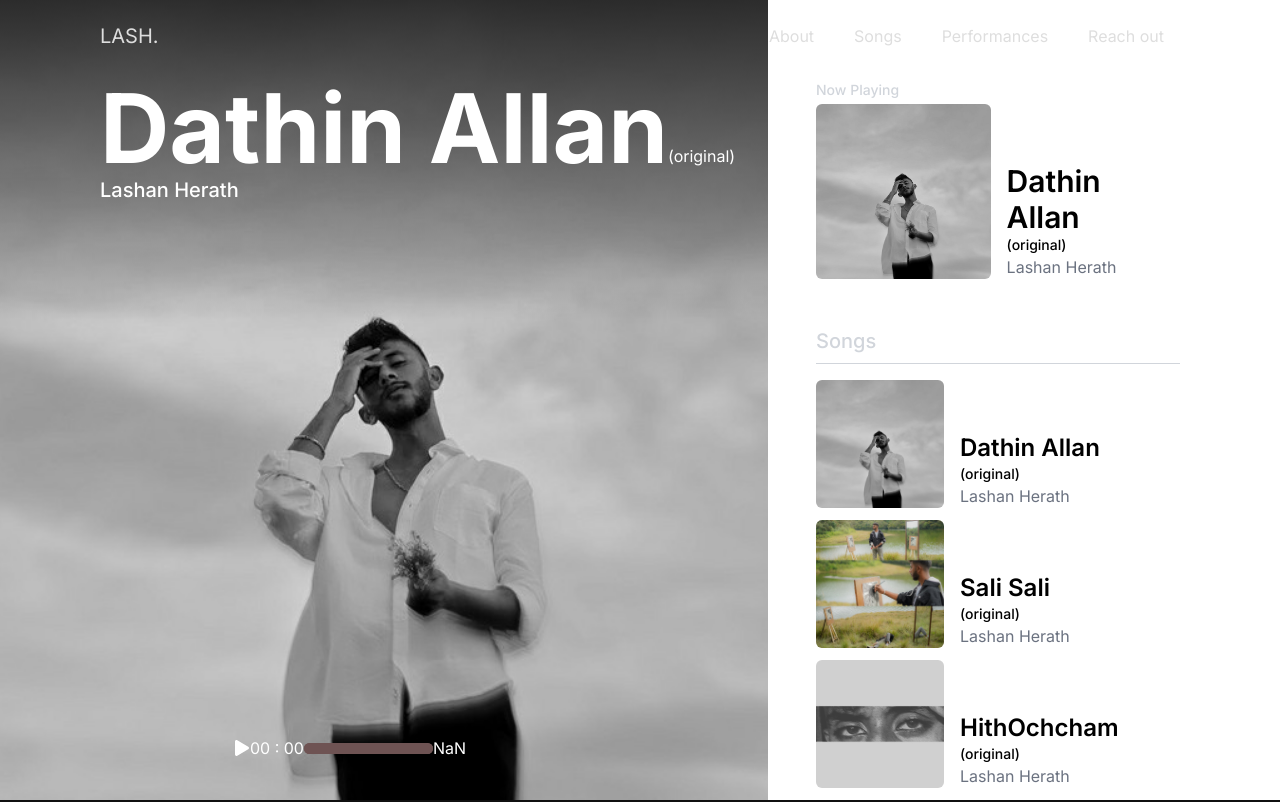
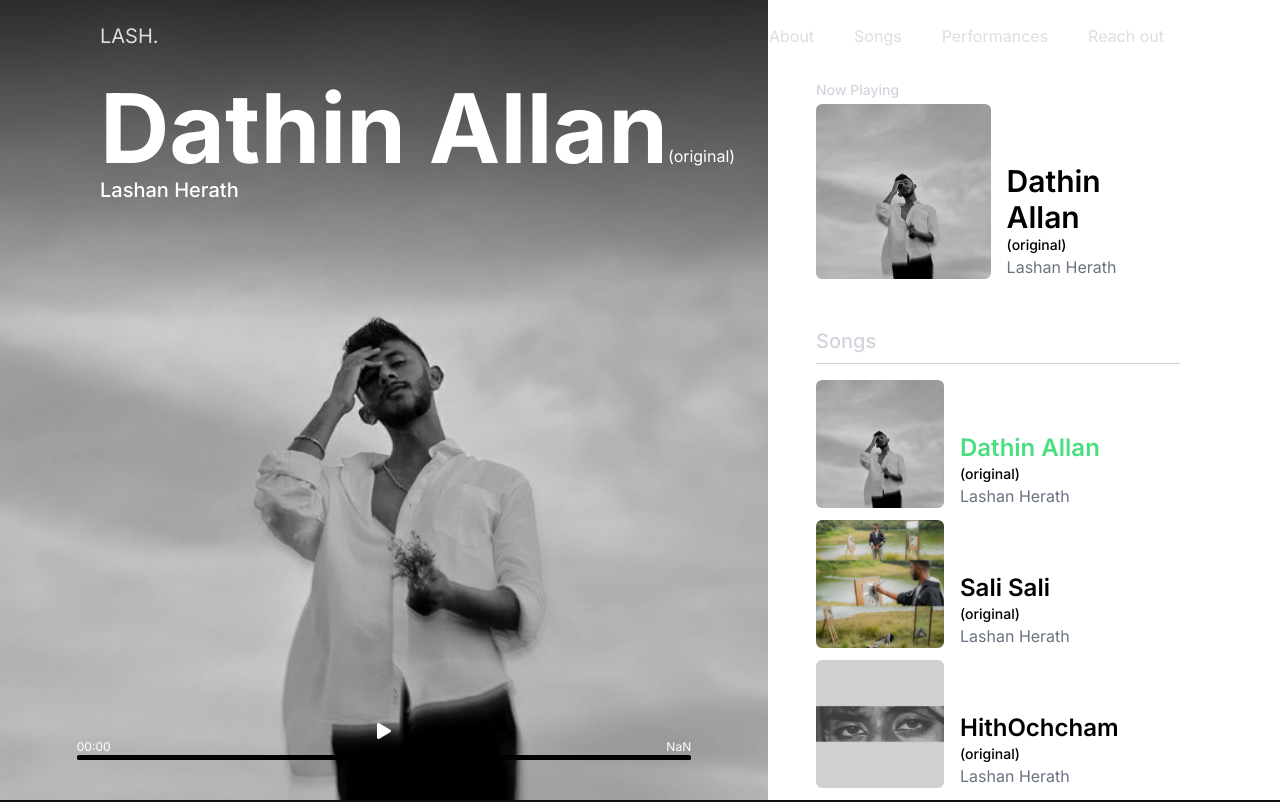
Before and after one commit to Vinod-Mendis/Lash-Portfolio, a Next.js app: page /songs in a window 1280 px wide. Shown: the top 802 px of the page. Built offline with nearby package versions, Linux system fonts and the light colour scheme.

Commit message:
AudioPlayer component : dynamic version

```diff
--- a/app/songs/page.jsx
+++ b/app/songs/page.jsx
@@ -7,10 +7,14 @@ import { useState } from "react";
 import AudioPlayer from "@/components/AudioPlayer";
 
 function songs() {
-  const [selectedSong, setSelectedSong] = useState(null);
+  const [selectedSong, setSelectedSong] = useState(content.songs.song_4);
+  const [playingSong, setPlayingSong] = useState(content.songs.song_4.mp3File);
+
 
   const handleSongClick = (song) => {
     setSelectedSong(song);
+    setPlayingSong(song.mp3File);
+    console.log(song.mp3File);
   };
 
   return (
@@ -20,7 +24,7 @@ function songs() {
       <div className="bg-green-600 h-full md:w-[60%] relative">
         <div className="absolute top-0 bg-desktop-song-gradient h-full w-full"></div>
         <div className="md:pl-[100px] px-[20px] md:px-0 mt-20 absolute z-10">
-          <div className="items-end  flex">
+          <div className="items-end flex">
             <h1 className="text-5xl md:text-8xl font-bold text-white">
               {selectedSong ? selectedSong.name : "Dathin Allan"}
             </h1>
@@ -32,8 +36,7 @@ function songs() {
             Lashan Herath
           </h1>
         </div>
-        <div className="absolute bottom-0 z-10">
-        </div>
+        <div className="absolute bottom-0 z-10"></div>
         <Image
           src={selectedSong ? selectedSong.cover : cover}
           alt="cover_image"
@@ -41,8 +44,8 @@ function songs() {
           height={400}
           className="object-cover h-full w-full"
         />
-        <div className="absolute z-10 bottom-0 text-black">
-          <AudioPlayer/>
+        <div className="absolute z-10 bottom-0 text-black flex w-full items-center justify-center">
+          <AudioPlayer currentSong={playingSong} />
         </div>
       </div>
 
@@ -78,7 +81,7 @@ function songs() {
           <div className="w-full h-px bg-gray-300 mt-2 mb-4"></div>
 
           <div
-            className="flex flex-col gap-3 overflow-y-auto pb-24"
+            className="flex flex-col gap-3 overflow-y-scroll pb-24"
             style={{ maxHeight: "calc(100vh - 300px)" }}
           >
             {Object.entries(content.songs)
@@ -89,13 +92,13 @@ function songs() {
                   className="cursor-pointer flex items-end gap-4 hover:bg-gray-100 rounded-md transition"
                   onClick={() => handleSongClick(song)}
                 >
-                  <div className="w-32 song">
+                  <div className="w-32">
                     <Image
                       src={song.cover}
                       alt="cover_image"
                       width={400}
                       height={400}
-                      className="object-cover h-full w-full rounded-md"
+                      className="h-full w-full rounded-md"
                     />
                   </div>
                   <div>
--- a/components/AudioPlayer.jsx
+++ b/components/AudioPlayer.jsx
@@ -1,9 +1,8 @@
 import React, { useState, useRef, useEffect } from "react";
 import styles from "../styles/AudioPlayer.module.css";
-import { FaPlay } from "react-icons/fa";
-import { FaPause } from "react-icons/fa";
+import { FaPlay, FaPause } from "react-icons/fa";
 
-function AudioPlayer() {
+function AudioPlayer({ currentSong }) {
   // state
   const [isPlaying, setIsPlaying] = useState(false);
   const [duration, setDuration] = useState(0);
@@ -11,7 +10,7 @@ function AudioPlayer() {
 
   // References
   const audioPlayer = useRef(); // reference to the audio player
-  const progressBar = useRef(); // reference to the progress nar
+  const progressBar = useRef(); // reference to the progress bar
   const animationRef = useRef(); // reference to progress bar animation
 
   const togglePlayPause = () => {
@@ -47,10 +46,71 @@ function AudioPlayer() {
   };
 
   useEffect(() => {
-    const seconds = Math.floor(audioPlayer.current.duration);
-    setDuration(seconds);
-    progressBar.current.max = seconds;
-  }, [audioPlayer?.current?.loadedmetadata, audioPlayer?.current?.readyState]);
+    // Reset the progress bar and current time when the current song changes
+    if (audioPlayer.current) {
+      audioPlayer.current.pause();
+      audioPlayer.current.currentTime = 0;
+      progressBar.current.value = 0;
+      setCurrentTime(0);
+    }
+
+    // Load the new song's metadata
+    const handleLoadedMetadata = () => {
+      const seconds = Math.floor(audioPlayer.current.duration);
+      setDuration(seconds);
+      progressBar.current.max = seconds;
+      if (isPlaying) {
+        audioPlayer.current.play();
+        animationRef.current = requestAnimationFrame(whilePlaying);
+      }
+    };
+
+    const audioRef = audioPlayer.current;
+    if (audioRef) {
+      audioRef.addEventListener("loadedmetadata", handleLoadedMetadata);
+    }
+
+    return () => {
+      if (audioRef) {
+        audioRef.removeEventListener("loadedmetadata", handleLoadedMetadata);
+      }
+    };
+  }, [currentSong]);
+
+  // Effect to handle the end of the song
+  useEffect(() => {
+    const handleAudioEnd = () => {
+      // Set the progress bar to the full duration and current time to duration
+      progressBar.current.value = audioPlayer.current.duration;
+      setCurrentTime(audioPlayer.current.duration);
+      changePlayerCurrentTime();
+      setIsPlaying(false); // Stop the animation
+    };
+
+    const audioRef = audioPlayer.current;
+    if (audioRef) {
+      audioRef.addEventListener("ended", handleAudioEnd);
+    }
+
+    return () => {
+      if (audioRef) {
+        audioRef.removeEventListener("ended", handleAudioEnd);
+      }
+    };
+  }, []);
+
+  // Initial setup
+  useEffect(() => {
+    if (audioPlayer.current) {
+      const seconds = Math.floor(audioPlayer.current.duration);
+      setDuration(seconds);
+      progressBar.current.max = seconds;
+      if (isPlaying) {
+        audioPlayer.current.play();
+        animationRef.current = requestAnimationFrame(whilePlaying);
+      }
+    }
+  }, [audioPlayer.current]);
 
   const calculateDuration = (secs) => {
     const minutes = Math.floor(secs / 60);
@@ -58,27 +118,24 @@ function AudioPlayer() {
     const seconds = Math.floor(secs % 60);
     const returnedSeconds = seconds < 10 ? `0${seconds}` : `${seconds}`;
 
-    return `${returnedMinutes} : ${returnedSeconds}`;
+    return `${returnedMinutes}:${returnedSeconds}`;
   };
 
   return (
-    <div className="w-[700px] flex my-10 justify-center items-center text-white">
-      <div className={`${styles.audioPlayer} flex `}>
-        <audio
-          ref={audioPlayer}
-          src="/music/dathin_allan.mp3"
-          preload="metadata"
-        ></audio>
+    <div className="w-full flex my-10 justify-center items-center text-white">
+      <div className="w-full flex flex-col justify-center items-center">
+        <audio ref={audioPlayer} src={currentSong} preload="metadata"></audio>
 
         <button onClick={togglePlayPause}>
           {isPlaying ? <FaPause /> : <FaPlay />}
         </button>
 
-        {/* current time */}
-        <div>{calculateDuration(currentTime)}</div>
+        <div className="text-xs flex w-[80%] justify-between items-center">
+          <div>{calculateDuration(currentTime)}</div>
+          <div>{duration && !isNaN(duration) && calculateDuration(duration)}</div>
+        </div>
 
-        {/* progress bar */}
-        <div>
+        <div className="w-[80%] flex justify-center items-center">
           <input
             type="range"
             className={styles.progressBar}
@@ -87,9 +144,6 @@ function AudioPlayer() {
             onChange={changeRange}
           />
         </div>
-
-        {/* duration */}
-        <div>{duration && !isNaN(duration) && calculateDuration(duration)}</div>
       </div>
     </div>
   );
--- a/styles/AudioPlayer.module.css
+++ b/styles/AudioPlayer.module.css
@@ -4,18 +4,18 @@
 } */
 
 .progressBar {
-  --bar-bg: #6e5353;
+  --bar-bg: #000000;
   --seek-before-width: 0;
-  --seek-before-color: #f86c6c;
-  --knob: #d90000;
-  --selected-knob: #3e0000;
+  --seek-before-color: #ffffff;
+  --knob: #dedede;
+  --selected-knob: #b3b3b3;
 
   appearance: none;
   background: var(--bar-bg);
   border-radius: 10px;
   position: relative;
   width: 100%;
-  height: 11px;
+  height: 5px;
   outline: none;
 }
 
@@ -25,7 +25,7 @@
   border-radius: 10px;
   position: relative;
   width: 100%;
-  height: 11px;
+  height: 5px;
   outline: none;
 }
 
@@ -35,7 +35,7 @@
   border-radius: 10px;
   position: relative;
   width: 100%;
-  height: 11px;
+  height: 5px;
   outline: none;
 }
 
@@ -46,7 +46,7 @@
 /* progress-bar -> chrome and safari */
 .progressBar::before {
   content: "";
-  height: 11px;
+  height: 5px;
   width: var(--seek-before-width);
   background-color: var(--seek-before-color);
   border-radius: 10px;
@@ -61,7 +61,7 @@
 .progressBar::-moz-range-progress {
   background-color: var(--seek-before-color);
   border-radius: 50%;
-  height: 11px;
+  height: 5px;
 }
 
 /* knob -> chrome and safari */
@@ -77,7 +77,7 @@
   margin: -2px 0 0 0;
   z-index: 3;
   box-sizing: border-box;
-  opacity: 0;
+  display: none;
 }
 
 /* knob while dragging -> chrome and safari */
```
